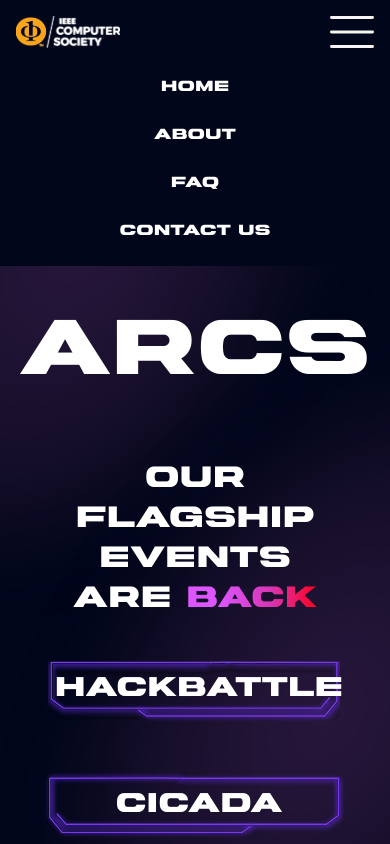
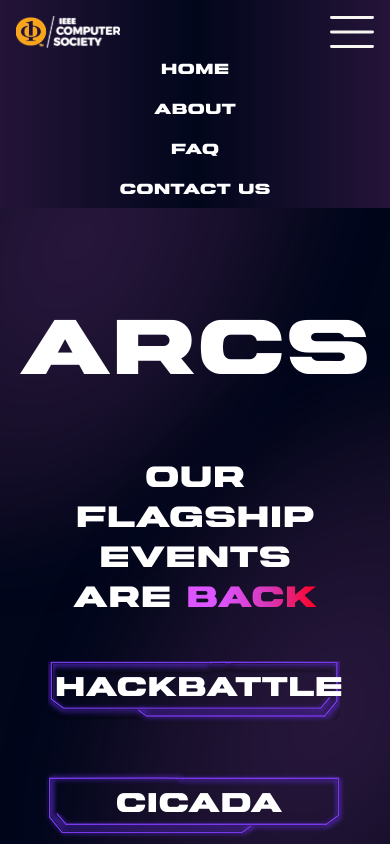
Before and after one commit to IEEECS-VIT/arcs24-frontend, a React (Vite) app: page / in a window 390 px wide. Both pictures are taken after a click on the picture 352 px from the left and 32 px from the top of the page. Shown: the top 844 px of the page. Built offline with nearby package versions, Linux system fonts and the light colour scheme.

Commit message:
fix: change navbar bg for mobile

```diff
--- a/src/Components/Navbar.jsx
+++ b/src/Components/Navbar.jsx
@@ -1,4 +1,5 @@
 import React, { useState, useEffect } from "react";
+import "../index.css"
 
 export default function Navbar() {
   const [showMenu, setShowMenu] = useState(false);
@@ -7,14 +8,12 @@ export default function Navbar() {
     setShowMenu(!showMenu);
   }
 
-
   useEffect(() => {
     if (showMenu) {
       document.body.style.marginTop = "200px";
     } else {
       document.body.style.marginTop = "0";
     }
-
 
     return () => {
       document.body.style.marginTop = "0";
@@ -23,9 +22,8 @@ export default function Navbar() {
 
   return (
     <>
-
       <div className="fixed top-0 z-50 hidden items-center justify-center px-48 pt-4 md:flex md:w-screen">
-        <img src="navbar.svg" className="w-full" alt="Navbar"></img>
+        <img src="navbar.svg" className="w-full" alt="Navbar" />
         <nav className="absolute top-0 ml-[30vw] w-full px-48 pt-4">
           <ul className="mb-8 flex flex-row justify-center gap-x-10">
             <li>
@@ -52,17 +50,15 @@ export default function Navbar() {
         </nav>
       </div>
 
-
-      <div className="fixed top-0 z-50 flex w-full items-center justify-between px-4 pt-4 md:hidden">
+      <div className="fixed top-0 z-50 flex w-full items-center justify-between px-4 pt-4 nav-mob md:bg-transparent md:hidden">
         <img src="logo.svg" alt="Logo" className="h-8" />
         <img src="menu.svg" alt="Menu" className="h-8 cursor-pointer" onClick={toggleMenu} />
       </div>
 
-
       {showMenu && (
-        <div className="absolute top-12 left-0 z-40 w-full bg-[#01061B] text-white md:hidden">
+        <div className="fixed top-12 left-0 z-40 w-full nav-mob text-white md:hidden">
           <nav className="px-4 py-2">
-            <ul className="my-[2vh] space-y-6">
+            <ul className="space-y-4">
               <li>
                 <a href="#" className="block font-rugen text-base text-white text-center">
                   Home
--- a/src/index.css
+++ b/src/index.css
@@ -15,6 +15,16 @@
    min-height: 100vh;
 
 }
+
+.nav-mob {
+  background: linear-gradient(to left, #241438, #01061B , #241438);
+
+}
+
+.navbar-transparent {
+  background-color: transparent;
+}
+
 
 .animated-gradient-mobile{
   background: linear-gradient(to left, #290C2E,#02061B, #01061A,#01051B, #01051A, #290C2E);
```
